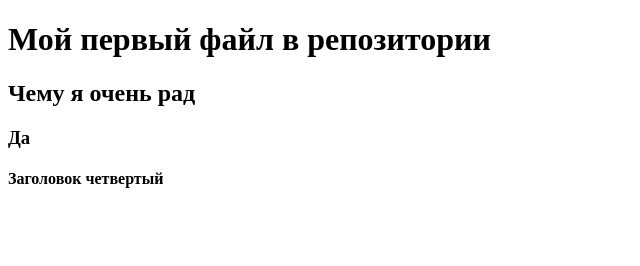
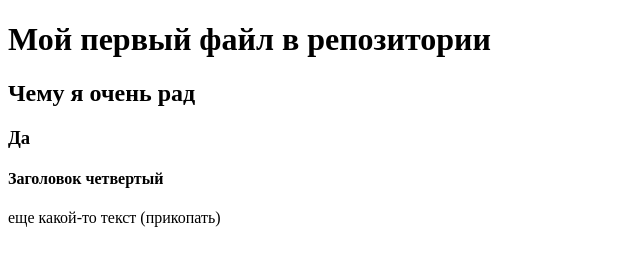
Before and after one commit to IgnatVVSU/FirstPublicRepository, a plain HTML site: page index.html in a window 1280 px wide. Shown: the whole page, without its empty margins (0-640 px from the left). Drawn offline with Linux system fonts and the light colour scheme.

Commit message:
Добавлен тег a

```diff
--- a/index.html
+++ b/index.html
@@ -8,6 +8,7 @@
 <h2>Чему я очень рад</h2>
 <h3>Да</h3>
 <h4>Заголовок четвертый</h4>
+<a>еще какой-то текст (прикопать)</a>
 </body>
 </html>
 <!--Комментарий-->
```
